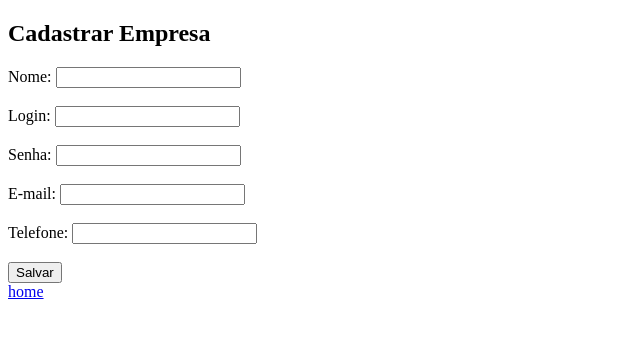
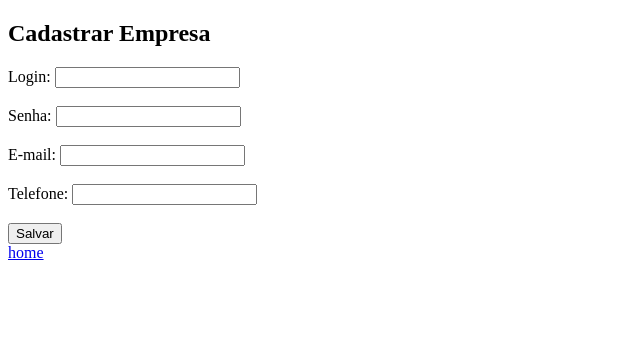
Before and after one commit to sv1801198/doamparo, a FastAPI app: page /cadastro_empresa in a window 1280 px wide. Shown: the top 338 px of the page, without its empty margins (0-640 px from the left). Run offline with FastAPI, Linux system fonts and the light colour scheme.

Commit message:
Empresas Cadastradas Modificad

```diff
--- a/database.py
+++ b/database.py
@@ -11,7 +11,7 @@ database = peewee.MySQLDatabase(
 
 class Empresa(peewee.Model):
     #nome = peewee.CharField()
-    #login = peewee.CharField(unique=True)
+    login = peewee.CharField(unique=True)
     senha = peewee.CharField()
     email = peewee.CharField(unique=True)
     telefone = peewee.CharField()
--- a/main.py
+++ b/main.py
@@ -31,7 +31,7 @@ async def get_empresas_cadastradas(request: Request):
 async def post_create_empresa(request: Request):
     form_data = await request.form()
     nova_empresa = Empresa(
-        nome=form_data['nome'],
+        #nome=form_data['nome'],
         login=form_data['login'],
         senha=form_data['senha'],
         email=form_data['email'],
--- a/templates/cadastrar_empresa.html
+++ b/templates/cadastrar_empresa.html
@@ -6,8 +6,8 @@
 <body>
     <h2>Cadastrar Empresa</h2>
     <form action="/cadastro_empresa" method="post">
-        <label for="nome">Nome:</label>
-        <input type="text" id="nome" name="nome"><br><br>
+        <!--<label for="nome">Nome:</label>
+        <input type="text" id="nome" name="nome"><br><br>-->
         <label for="login">Login:</label>
         <input type="text" id="login" name="login"><br><br>
         <label for="senha">Senha:</label>
--- a/templates/lista_empresas.html
+++ b/templates/lista_empresas.html
@@ -8,7 +8,7 @@
     <table>
         <thead>
             <tr>
-                <th>Nome</th>
+                <!--<th>Nome</th>-->
                 <th>Login</th>
                 <th>Email</th>
                 <th>Telefone</th>
@@ -17,7 +17,7 @@
         <tbody>
             {% for empresa in empresas %}
             <tr>
-                <td>{{ empresa.nome }}</td>
+                <!--<td>{{ empresa.nome }}</td>-->
                 <td>{{ empresa.login }}</td>
                 <td>{{ empresa.email }}</td>
                 <td>{{ empresa.telefone }}</td>
```
